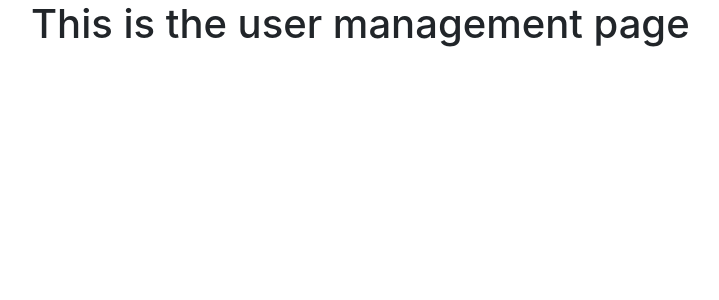
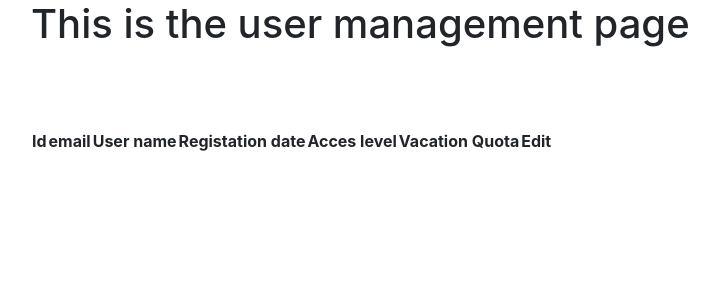
Before and after one commit to ktomi96/vacation_manager, a Flask app: template website/templates/manage_users.html in a window 1280 px wide. Shown: the part 56-356 px from the top of the page, without its empty margins (54-773 px from the left). Run offline with Flask 2, Linux system fonts and the light colour scheme; the template is opened without the code that fills it, so the values that code supplies are empty; some libraries are stand-ins or nearby versions.

Commit message:
User management page was added, where user acces data can be modified.

```diff
--- a/pyproject.toml
+++ b/pyproject.toml
@@ -15,6 +15,7 @@ MarkupSafe = "^2.1.1"
 oauthlib = "^3.2.0"
 requests = "^2.28.1"
 pyOpenSSL = "^22.0.0"
+Flask-WTF = "^1.0.1"
 
 
 [tool.poetry.dev-dependencies]
--- a/website/make_blank_db.py
+++ b/website/make_blank_db.py
@@ -21,6 +21,7 @@ class User(db.Model, UserMixin):
     email = db.Column(db.String(255), unique=True, nullable=False)
     profile_pic = db.Column(db.String(255), nullable=False)
     auth_level = db.Column(db.Integer(), nullable=False)
+    vacation_quota = db.Column(db.Integer(), nullable=False)
 
 
 db.create_all()
--- a/website/models.py
+++ b/website/models.py
@@ -17,6 +17,7 @@ class User(db.Model, UserMixin):
     email = db.Column(db.String(255), unique=True, nullable=False)
     profile_pic = db.Column(db.String(255), nullable=False)
     auth_level = db.Column(db.Integer(), nullable=False)
+    vacation_quota = db.Column(db.Integer(), nullable=False)
 
     def get_id(self):
         return (self.id_)
--- a/website/templates/base.html
+++ b/website/templates/base.html
@@ -15,6 +15,7 @@
       href="https://stackpath.bootstrapcdn.com/font-awesome/4.7.0/css/font-awesome.min.css"
       crossorigin="anonymous"
     />
+    <link rel="stylesheet" href="https://cdn.jsdelivr.net/npm/bootstrap-icons@1.9.1/font/bootstrap-icons.css">
     <title>{% block title %}Home{% endblock %}</title>
   </head>
   <body>
--- a/website/templates/manage_users.html
+++ b/website/templates/manage_users.html
@@ -1,10 +1,37 @@
-{% extends "base.html" %}
-{% block title %}User Management Page{% endblock %}
+{% extends "base.html" %} {% block title %}User Management Page{% endblock %} {%
+block content %}
 
-{% block content %}
 <h1>This is the user management page</h1>
-<br><br><br>
-{% for our_user in our_users %}
-{{ our_user.id_ }} - {{ our_user.name }} - {{ our_user.email }} - {{ our_user.date_created }} - {{  our_user.auth_level }} <br>
-{% endfor %}
-{%  endblock %}
+<br /><br /><br />
+<table>
+  <thead>
+    <th>Id</th>
+    <th>email</th>
+    <th>User name</th>
+    <th>Registation date</th>
+    <th>Acces level</th>
+    <th>Vacation Quota</th>
+    <th>Edit</th>
+  </thead>
+  <tbody>
+    {% for our_user in our_users %}
+    <tr>
+      <td>{{ our_user.id_ }}</td>
+      <td>{{ our_user.email }}</td>
+      <td>{{ our_user.name }}</td>
+      <td>{{ our_user.date_created }}</td>
+      <td>{{ our_user.auth_level }}</td>
+      <td>{{ our_user.vacation_quota }}</td>
+      <td>
+        <span>
+          <a href="/{{ our_user.id_ }}/edit">
+            <i class="bi bi-pencil-square"></i
+          ></a>
+        </span>
+      </td>
+    </tr>
+    {% endfor %}
+  </tbody>
+</table>
+
+{% endblock %}
```
Also changed, not shown: website/directions.py (+25 -1 lines), website/forms.py (added, +13 -0 lines), website/templates/edit.html (added, +22 -0 lines), 1 other file.
